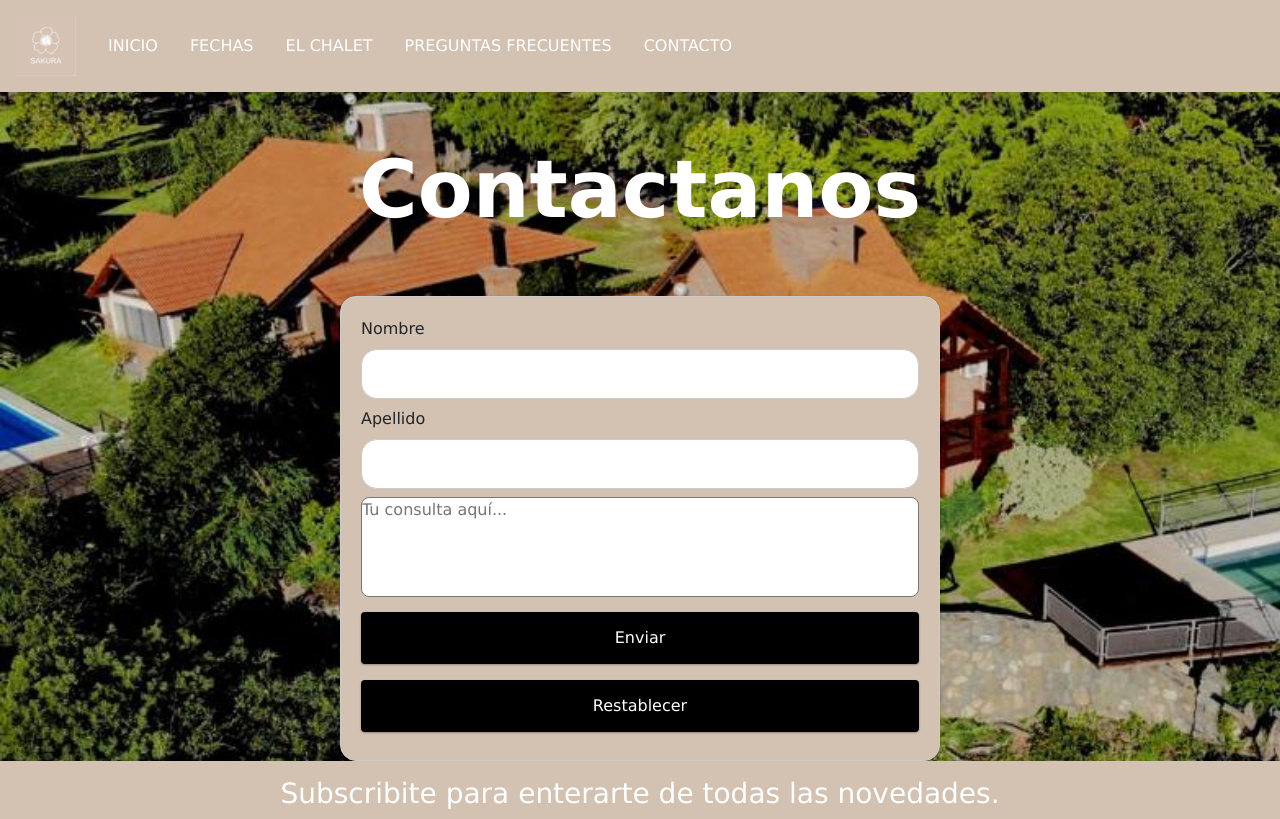
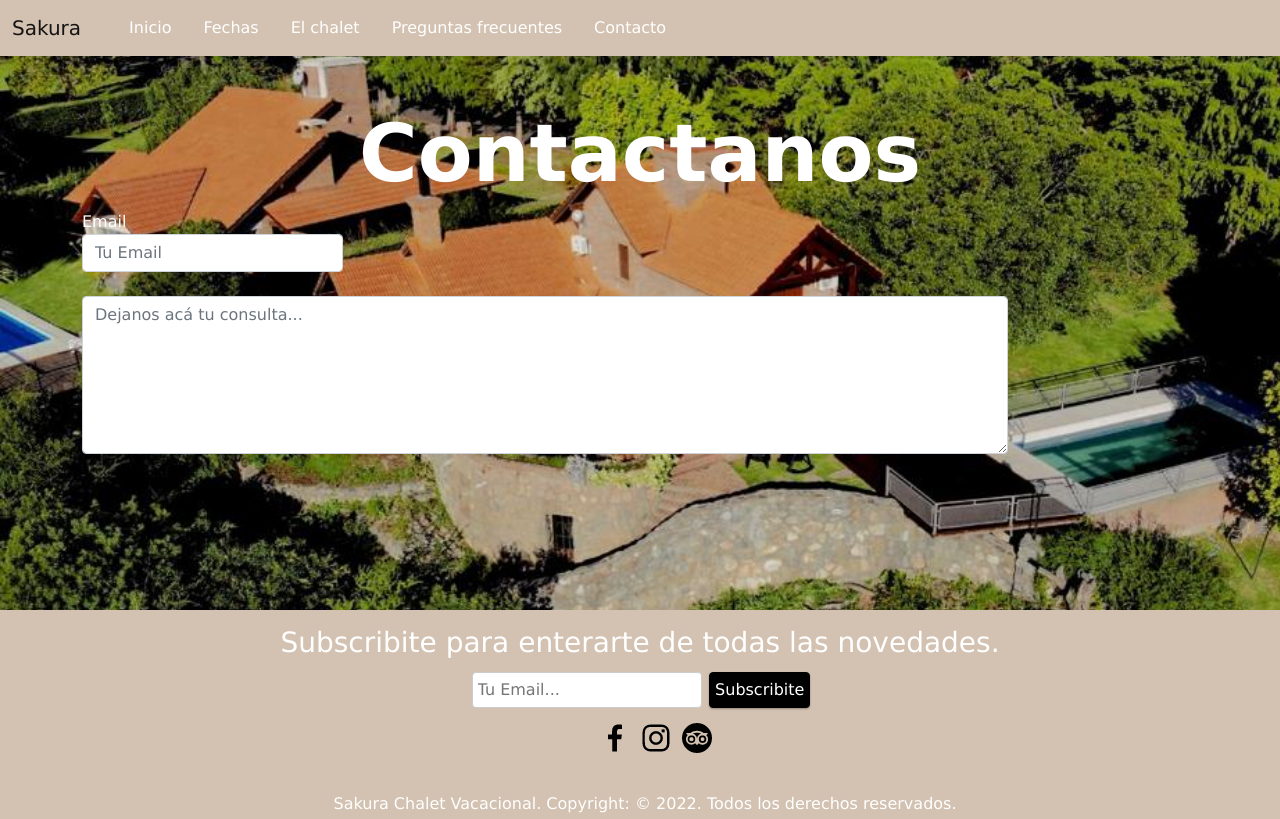
Before and after one commit to juanIgnacioDuete/sakura-chalet, a plain HTML site: page pages/contacto.html in a window 1280 px wide. Shown: the top 819 px of the page. Drawn offline with nearby package versions, Linux system fonts and the light colour scheme.

Commit message:
se agrega nav y form con bootstrap

```diff
--- a/css/estilos.css
+++ b/css/estilos.css
@@ -22,20 +22,14 @@ header {
 
 }
 
-.main__menu {
-    list-style: none;
-    margin-top: 0;
-    margin-bottom: 0;
-    padding-left: 0;
-
-    display: flex;
-    flex-direction: column;
-    align-items: center;
+.bg-brown {
     background-color: #d3c2b1;
 }
-.main__menu li a:hover {
-    color: black;
-    transform-origin: color 1.2s;
+
+.link-nav {
+    color: white;
+    text-decoration: none;
+    margin-left: 2rem;
 }
 
 @media screen and (min-width: 720px) {
@@ -82,8 +76,7 @@ h1 {
 }
 
 .portada h1 {
-    width: 100vw;
-    color: transparent;
+   color: transparent;
     text-align: center;
     text-transform: uppercase;
     font-size: 10rem;
@@ -127,6 +120,7 @@ h1 {
     transition: background-color 1.2s;
     transform: scale(1.1);
     transition: transform 1.2s;
+    color: white;
 }
 
 .masInfo {
@@ -412,50 +406,7 @@ footer {
     margin-top: 50px;
 }
 
-.contacto__box {
-    display: flex;
-    width: 90%;
-    margin: auto;
-    margin-top: 50px;
-    max-width: 600px;
-    border-radius: 1em;
-    padding: 20px;
-    border: solid 1px #ccc;
-    background-color: #d3c2b1;
-    box-shadow: 0px 1px 2px rgba(0, 0, 0, 0.3)
 
-}
-
-.contacto__input {
-    width: 100%;
-    padding: 12px 20px;
-    margin: 8px 0;
-    display: inline-block;
-    border: 1px solid #ccc;
-    border-radius: 1em;
-    box-sizing: border-box;
-
-
-}
-
-.contacto__ta {
-    width: 100%;
-    height: 100px;
-    border-radius: 8px;
-    resize: none;
-}
-
-.contacto__btn {
-    width: 100%;
-    background-color: black;
-    color: white;
-    padding: 14px 20px;
-    margin: 8px 0;
-    border: none;
-    border-radius: 4px;
-    cursor: pointer;
-    box-shadow: 0px 1px 2px rgba(0, 0, 0, 0.3)
-}
 
 
 footer {
--- a/pages/contacto.html
+++ b/pages/contacto.html
@@ -11,34 +11,49 @@
 </head>
 <body class="contacto__background">
     <header>
-        <nav class="main__nav">
-            <ul class="main__menu">
-                <li class="main__menu__item"><a class="main__menu__link" href="../index.html"><img class="navegacion__logo" src="../recursos/apple-icon-60x60.png" alt="logo sakura"></li>
-                <li class="main__menu__item"><a class="main__menu__link" href="../index.html">Inicio</a></li>
-                <li class="main__menu__item"><a class="main__menu__link" href="fechas.html">Fechas</a></li>
-                <li class="main__menu__item"><a class="main__menu__link" href="el_chalet.html">El chalet</a></li>
-                <li class="main__menu__item"><a class="main__menu__link" href="preguntas_frecuentes.html">Preguntas frecuentes</a></li>
-                <li class="main__menu__item"><a class="main__menu__link" href="contacto.html">Contacto</a></li>
-            </ul>
-        </nav>
+        <nav class="navbar navbar-expand-lg navbar-light bg-brown">
+            <div class="container-fluid">
+              <a class="navbar-brand" href="../index.html">Sakura</a>
+              <button class="navbar-toggler" type="button" data-bs-toggle="collapse" data-bs-target="#navbarNav" aria-controls="navbarNav" aria-expanded="false" aria-label="Toggle navigation">
+                <span class="navbar-toggler-icon"></span>
+              </button>
+              <div class="collapse navbar-collapse" id="navbarNav">
+                <ul class="navbar-nav">
+                  <li class="nav-item">
+                    <a class="link-nav" aria-current="page" href="../index.html">Inicio</a>
+                  </li>
+                  <li class="nav-item">
+                    <a class="link-nav" href="fechas.html">Fechas</a>
+                  </li>
+                  <li class="nav-item">
+                    <a class="link-nav" href="el_chalet.html">El chalet</a>
+                  </li>
+                  <li class="nav-item">
+                    <a class="link-nav" href="preguntas_frecuentes.html">Preguntas frecuentes</a>
+                  </li>
+                  <li class="nav-item">
+                    <a class="link-nav" href="contacto.html">Contacto</a>
+                  </li>
+                </ul>
+              </div>
+            </div>
+          </nav>
     </header>
     <main>
         <h1>Contactanos</h1>
         <section class="contacto">
-            <div class="contacto__box">
-                    <formmethod="POST">
-                        <label for="nombre">Nombre</label>
-                        <input class="contacto__input" type="text" id="nombre" name="Nombre">
-
-                        <label for="apellido">Apellido</label>
-                        <input class="contacto__input" type="text" id="apellido" name="apellido">
-
-                        <textarea class="contacto__ta" rows="10" cols="30" placeholder="Tu consulta aquí..."></textarea>
-
-                        <button class="contacto__btn" type="submit" name="Enviar">Enviar</button>
-                        <button class="contacto__btn" type="reset" name="Reset">Restablecer</button>
-                    </form>
-                </div>
+            <div class="container">
+                <form class="row">
+                    <div class="col-3">
+                        <label for="emailInput" class="text-white col align-self-center"">Email</label>
+                        <input type="email" class="form-control" id="emailInput" placeholder="Tu Email">
+                    </div>
+                    <div class="col-10">
+                        <label for="textareaInput" class="col align-self-center"></label>
+                        <textarea class="form-control" id="textareaInput" rows="6" placeholder="Dejanos acá tu consulta..."></textarea>
+                    </div>
+                </form>
+            </div>
         </section>
      </main>
      <footer>
```
Also changed, not shown: index.html (+28 -10 lines), pages/el_chalet.html (+27 -10 lines), pages/fechas.html (+27 -10 lines), pages/preguntas_frecuentes.html (+27 -10 lines).
